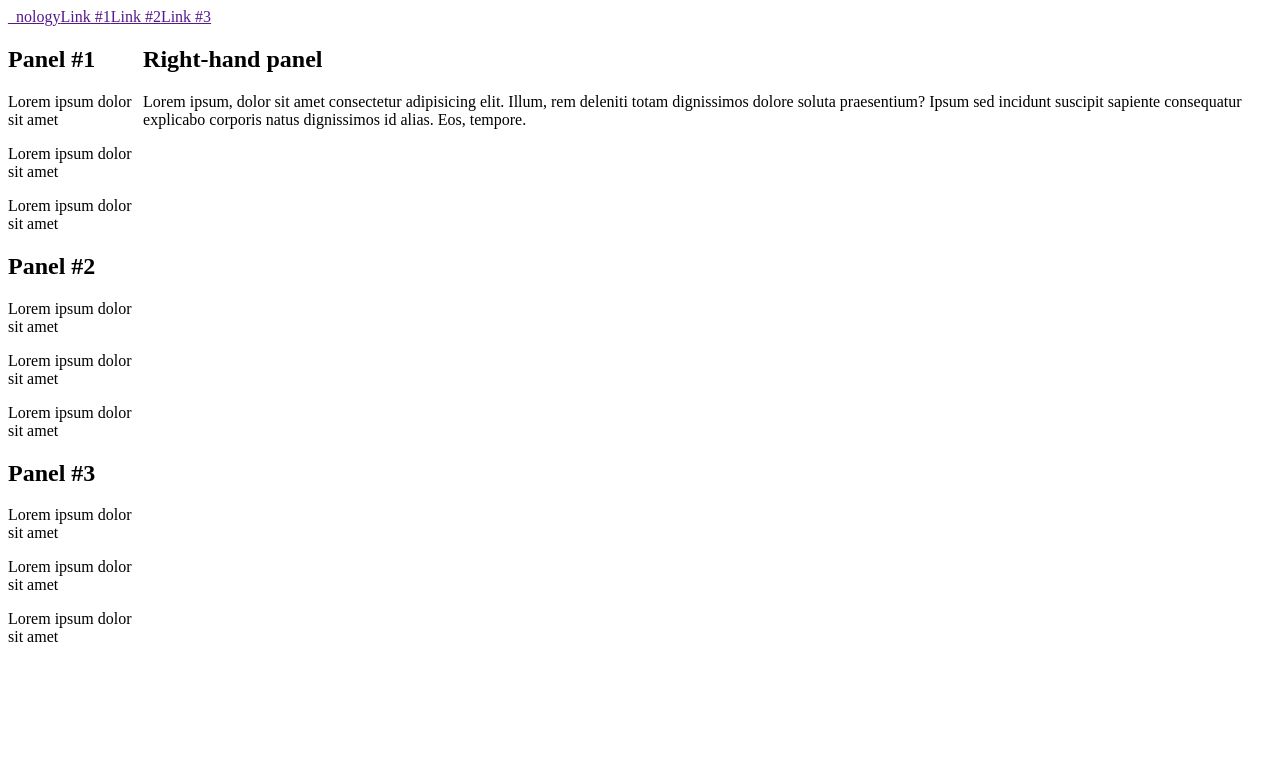
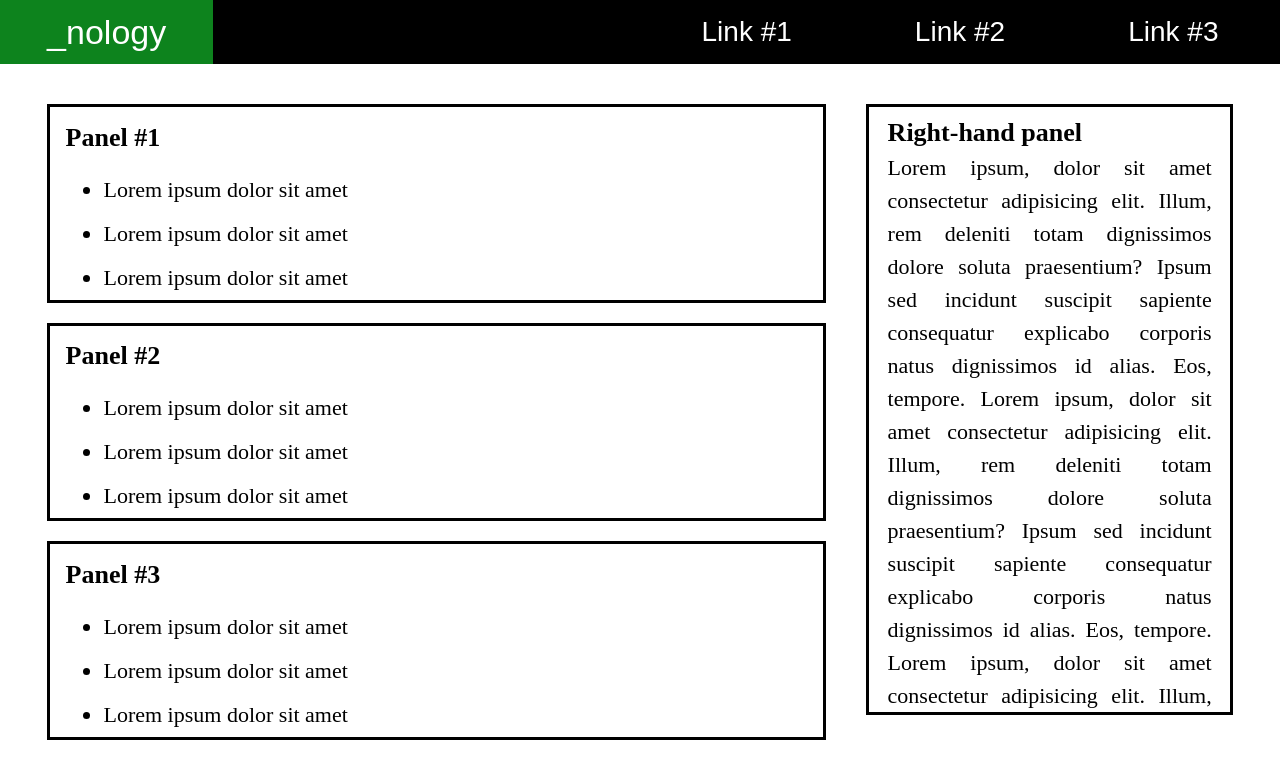
Before and after one commit to Miari/flexbox-challenge, a plain HTML site: page index.html in a window 1280 px wide. Drawn offline with Linux system fonts and the light colour scheme.

Commit message:
main changes are done, ready for the first review

```diff
--- a/index.html
+++ b/index.html
@@ -4,41 +4,52 @@
   <link rel="stylesheet" href="style.css">
   <title>Nology page</title>
 </head>
+
 <body>
-  <nav>
-    <a href="">_nology</a>
-    <a href="">Link #1</a>
-    <a href="">Link #2</a>
-    <a href="">Link #3</a>
-  </nav>
+  <header>
+    <div>
+      <a href="">_nology</a>
+    </div>
+    <nav>
+      <a href="">Link #1</a>
+      <a href="">Link #2</a>
+      <a href="">Link #3</a>
+    </nav>
+  </header>
   <main>
-    <section>
-      <div id="left">
+    <section id="left">
         <!--first section-->
         <div>
           <h2>Panel #1</h2>
-          <p>Lorem ipsum dolor sit amet</p>
-          <p>Lorem ipsum dolor sit amet</p>
-          <p>Lorem ipsum dolor sit amet</p>
+          <ul>
+            <li>Lorem ipsum dolor sit amet</li>
+            <li>Lorem ipsum dolor sit amet</li>
+            <li>Lorem ipsum dolor sit amet</li>
+          </ul>
         </div>
         <!--second section-->
         <div>
           <h2>Panel #2</h2>
-          <p>Lorem ipsum dolor sit amet</p>
-          <p>Lorem ipsum dolor sit amet</p>
-          <p>Lorem ipsum dolor sit amet</p>
+          <ul>
+            <li>Lorem ipsum dolor sit amet</li>
+            <li>Lorem ipsum dolor sit amet</li>
+            <li>Lorem ipsum dolor sit amet</li>
+          </ul>
         </div>
         <!--third section-->
         <div>
           <h2>Panel #3</h2>
-          <p>Lorem ipsum dolor sit amet</p>
-          <p>Lorem ipsum dolor sit amet</p>
-          <p>Lorem ipsum dolor sit amet</p>
+          <ul>
+            <li>Lorem ipsum dolor sit amet</li>
+            <li>Lorem ipsum dolor sit amet</li>
+            <li>Lorem ipsum dolor sit amet</li>
+          </ul>
         </div>
-      </div>
-      <div id="right">
+    </section>
+    <section id="right">
+      <div>
         <h2>Right-hand panel</h2>
-          <p>Lorem ipsum, dolor sit amet consectetur adipisicing elit. Illum, rem deleniti totam dignissimos dolore soluta praesentium? Ipsum sed incidunt suscipit sapiente consequatur explicabo corporis natus dignissimos id alias. Eos, tempore.</p>
+        <p>Lorem ipsum, dolor sit amet consectetur adipisicing elit. Illum, rem deleniti totam dignissimos dolore soluta praesentium? Ipsum sed incidunt suscipit sapiente consequatur explicabo corporis natus dignissimos id alias. Eos, tempore. Lorem ipsum, dolor sit amet consectetur adipisicing elit. Illum, rem deleniti totam dignissimos dolore soluta praesentium? Ipsum sed incidunt suscipit sapiente consequatur explicabo corporis natus dignissimos id alias. Eos, tempore. Lorem ipsum, dolor sit amet consectetur adipisicing elit. Illum, rem deleniti totam dignissimos dolore soluta praesentium? Ipsum sed incidunt suscipit sapiente consequatur explicabo corporis natus dignissimos id alias. Eos, tempore. Lorem ipsum, dolor sit amet consectetur adipisicing elit. Illum, rem deleniti totam dignissimos dolore soluta praesentium? Ipsum sed incidunt suscipit sapiente consequatur explicabo corporis natus dignissimos id alias. Eos, tempore. Lorem ipsum, dolor sit amet consectetur adipisicing elit. Illum, rem deleniti totam dignissimos dolore soluta praesentium? Ipsum sed incidunt suscipit sapiente consequatur explicabo corporis natus dignissimos id alias. Eos, tempore. Lorem ipsum, dolor sit amet consectetur </p>
       </div>
     </section>
   </main>
--- a/style.css
+++ b/style.css
@@ -1,15 +1,150 @@
+* {
+  padding: 0;
+  margin: 0;
+}
 
 body {
   display: flex;
   flex-direction: column;
 }
 
-nav {
+header {
   display: flex;
   flex-direction: row;
+  justify-content: space-between;
+  height: 8vh;
+  background-color: black;
+}
+
+header > div {
+  background-color: #0b6917;
+  width: 15%;
+  display: flex;
+  flex-direction: row;
+  justify-content: center;
+  align-items: center;
+  flex:1;
+  min-width: 200px;
+}
+
+a {
+  text-decoration: none;
+  font-family: sans-serif;
+  font-weight: 400;
+  font-size: 34px;
+  color: white;
+}
+
+header > div:hover {
+  background-color:#0d831d;
+}
+
+a:hover {
+  color: #ffffffb6;
+}
+
+nav {
+  flex: 5;
+  display: flex;
+  flex-direction: row;
+  justify-content: flex-end;
+}
+
+nav > a {
+  display: flex;
+  flex-direction: row;
+  justify-content: center;
+  align-items: center;
+  width: 20%;
+  font-size: 28px;
+  min-width: 200px;
+}
+
+/*start of main section*/
+
+main {
+  display: flex;
+  flex-direction: row;
+  justify-content: space-between;
+  height: 92vh;
+  box-sizing: border-box;
+  /*??? flex-wrap: wrap;- right part is always moved */
 }
 
 section {
+  margin: 20px;
   display: flex;
-  flex-direction: row;
+  flex-direction: column;
+  justify-content: space-between;
 }
+
+#left {
+  width: 68%;
+  padding: 10px 0px 55px 27px;
+}
+
+#right {
+  /* height is always changed!!!*/
+  width: 32%;
+  padding: 10px 27px 55px 0px;
+}
+
+h2 {
+  font-size: 26px;
+  margin: 0 0 2% 0;
+}
+
+li {
+  font-size: 22px;
+  margin: 0 0 0 5%;
+}
+
+#right > div > h2 {
+  margin: 1% 0;
+}
+
+li {
+  line-height: 2;
+}
+
+p {
+  line-height: 1.5;
+  font-size: 22px;
+  text-align: justify;
+}
+
+section > div {
+  border: 3px solid black;
+  margin: 10px 0;
+  height: 100%;
+  min-width: 300px;
+}
+
+#left > div {
+  padding: 2% 0 0 2%;
+}
+
+#right > div {
+  padding: 2% 5% 0 5%;
+  overflow-x:hidden;
+}
+
+@media screen and (max-width: 850px) {
+  a {
+    font-size: 28px;
+  }
+
+  nav > a {
+    font-size: 22px;
+  }
+}
+
+@media screen and (max-width: 375px) {
+  a {
+    font-size: 20px;
+  }
+
+  nav > a {
+    font-size: 14px;
+  }
+}
```
